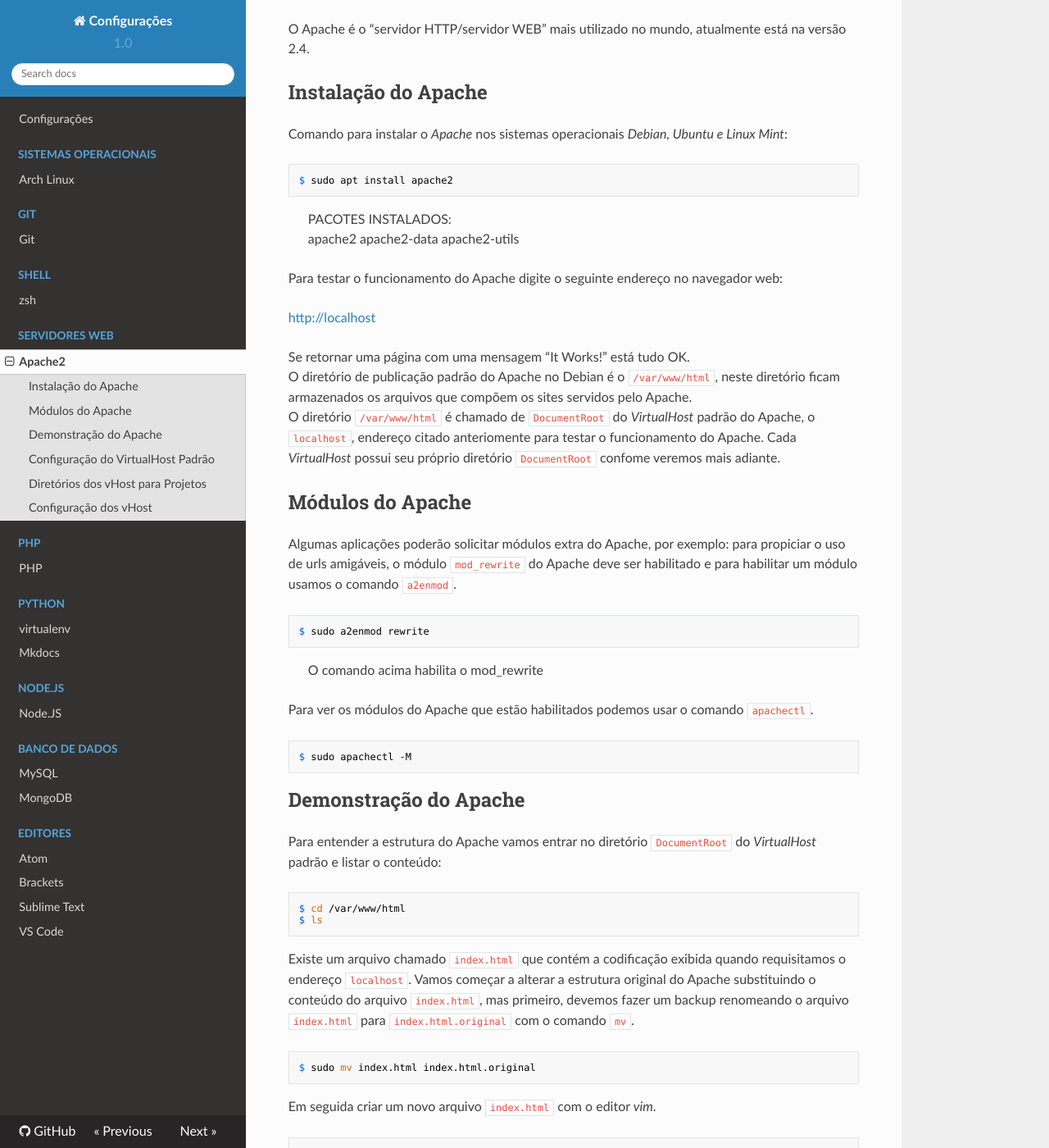
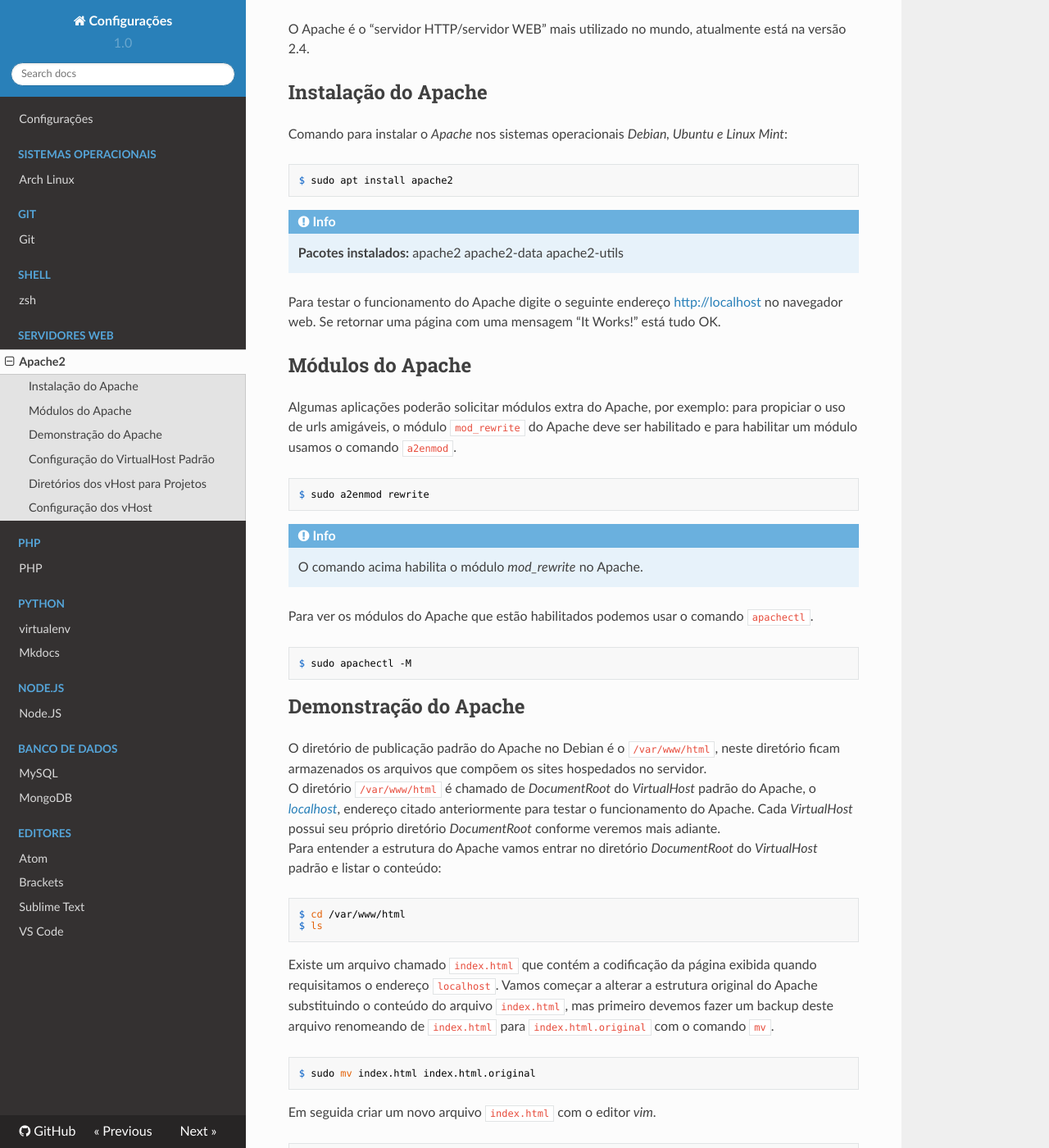
Before and after one commit to getuliovinicius/configuracoes, an MkDocs documentation site: the page built from mds/servidores-web/apache.md, in a window 1280 px wide and 1400 px high, scrolled down 209 px. Shown: the whole window at 82% size. Built offline with MkDocs 1.6.1, drawn with Linux system fonts in a browser that asks for light colours; nearby versions of some CDN libraries; old or Windows-style settings are respelled for this version of MkDocs; some of the changed lines change nothing that is shown; some of the changed text lies outside the part shown.

Commit message:
Apache - versão 1

````diff
--- a/mds/servidores-web/apache.md
+++ b/mds/servidores-web/apache.md
@@ -1,7 +1,7 @@
 Servidor Web Apache2
 ====================
 
-_Versão 1 - atualizada em 01/05/2017_
+_Versão 1 - atualizada em 04/05/2017_
 
 -----
 
@@ -14,17 +14,10 @@ Comando para instalar o _Apache_ nos sistemas operacionais _Debian, Ubuntu e Lin
 ```bash
 $ sudo apt install apache2
 ```
+!!! note "Info"
+	**Pacotes instalados:** apache2 apache2-data apache2-utils
 
-> PACOTES INSTALADOS:
-> apache2 apache2-data apache2-utils
-
-Para testar o funcionamento do Apache digite o seguinte endereço no navegador web:
-
-[http://localhost](http://localhost)
-
-Se retornar uma página com uma mensagem “It Works!” está tudo OK.
-O diretório de publicação padrão do Apache no Debian é o `/var/www/html`, neste diretório ficam armazenados os arquivos que compõem os sites servidos pelo Apache.
-O diretório `/var/www/html` é chamado de `DocumentRoot` do _VirtualHost_ padrão do Apache, o `localhost`, endereço citado anteriomente para testar o funcionamento do Apache. Cada _VirtualHost_ possui seu próprio diretório `DocumentRoot` confome veremos mais adiante.
+Para testar o funcionamento do Apache digite o seguinte endereço [http://localhost](http://localhost) no navegador web. Se retornar uma página com uma mensagem “It Works!” está tudo OK.
 
 ## Módulos do Apache
 
@@ -33,8 +26,8 @@ Algumas aplicações poderão solicitar módulos extra do Apache, por exemplo: p
 ```bash
 $ sudo a2enmod rewrite
 ```
-
-> O comando acima habilita o mod_rewrite
+!!! note "Info"
+	O comando acima habilita o módulo _mod_rewrite_ no Apache.
 
 Para ver os módulos do Apache que estão habilitados podemos usar o comando `apachectl`.
 
@@ -44,14 +37,16 @@ $ sudo apachectl -M
 
 ## Demonstração do Apache
 
-Para entender a estrutura do Apache vamos entrar no diretório `DocumentRoot` do _VirtualHost_ padrão e listar o conteúdo:
+O diretório de publicação padrão do Apache no Debian é o `/var/www/html`, neste diretório ficam armazenados os arquivos que compõem os sites hospedados no servidor.
+O diretório `/var/www/html` é chamado de _DocumentRoot_ do _VirtualHost_ padrão do Apache, o _[localhost](http://localhost)_, endereço citado anteriormente para testar o funcionamento do Apache. Cada _VirtualHost_ possui seu próprio diretório _DocumentRoot_ conforme veremos mais adiante.
+Para entender a estrutura do Apache vamos entrar no diretório _DocumentRoot_ do _VirtualHost_ padrão e listar o conteúdo:
 
 ```bash
 $ cd /var/www/html
 $ ls
 ```
 
-Existe um arquivo chamado `index.html` que contém a codificação exibida quando requisitamos o endereço `localhost`. Vamos começar a alterar a estrutura original do Apache substituindo o conteúdo do arquivo `index.html`, mas primeiro, devemos fazer um backup renomeando o arquivo `index.html` para `index.html.original` com o comando `mv`.
+Existe um arquivo chamado `index.html` que contém a codificação da página exibida quando requisitamos o endereço `localhost`. Vamos começar a alterar a estrutura original do Apache substituindo o conteúdo do arquivo `index.html`, mas primeiro devemos fazer um backup deste arquivo renomeando de `index.html` para `index.html.original` com o comando `mv`.
 
 ```bash
 $ sudo mv index.html index.html.original
@@ -139,7 +134,7 @@ Retire os comentários e acesse novamente o endereço [http://localhost](http://
 
 O apache utiliza a funcionalidade de _VirtualHosts_, a qual permite a manter vários sites ativos simultâneamente, ou seja, vários sites compartilham uma instalação.
 O primeiro passo é a criação da estrutura de diretórios a partir do diretório `/srv`, isto porque segundo a hierarquia de arquivos FHS (que eu não vou explicar, não faz diferença agora), o diretório próprio para instalação de serviços no Linux é o `/srv`.
-Enfim, sobre essa questão, de quando eu fiz o curso de _Sysadmin_ até os dias atuais, as distribuições passaram a configurar o `DocumentRoot` no diretório `/var/www`. Mudar ou não essa configuração não faz muita diferença mas pode ser um bom exercício para entender o funcionamento do Linux.
+Enfim, sobre essa questão, de quando eu fiz o curso de _Sysadmin_ até os dias atuais, as distribuições passaram a configurar o _DocumentRoot_ no diretório `/var/www`. Mudar ou não essa configuração não faz muita diferença mas pode ser um bom exercício para entender o funcionamento do Linux.
 
 ```bash
 $ cd
@@ -168,14 +163,14 @@ $ sudo mv /srv/www/html/index.* .
 $ sudo mv /srv/www/html/style.css .
 ```
 
-Na sequência precisamos definir o usuário `www-data`, que é o usuário sob o qual o serviço Apache é executado, como dono dos arquivos sob o diretório `/srv/www` inclusive o próprio diretório `/srv/www`. Para realizar essa tarefa usamos o comando `chown`:
+Na sequência precisamos definir o usuário _www-data_, que foi criado durante a instalação do Apache para execução do serviço, como usuário dono dos arquivos sob o diretório `/srv/www` inclusive o próprio diretório `/srv/www`. Para realizar essa tarefa usamos o comando `chown`:
 
 ```bash
 $ sudo chown www-data\: /srv/www -R
 ```
 
-Neste momento o servidor Apache, que está em funcionamento, vai exibir uma mensagem de erro, iniciada com "Not Found", não encontrado, devido a alteração do local onde por padrão os arquivos do `DocumentRooot` são instalados.
-Tendo sido realizada a alteração do local dos arquivos referentes ao diretório `DocumentRoot` passamos para a configuração do Apache, acessando o diretório de configuração.
+Neste momento o servidor Apache, que está em funcionamento, vai exibir uma mensagem de erro, iniciada com "Not Found", não encontrado, devido a alteração do local onde por padrão os arquivos do _DocumentRoot_ são instalados.
+Tendo sido realizada a alteração do local dos arquivos referentes ao diretório _DocumentRoot_ passamos para a configuração do Apache, acessando o diretório de configuração.
 
 ```bash
 $ cd /etc/apache2
@@ -204,7 +199,7 @@ Depois de criar o arquivo é preciso adicionar a nova configuração ao Apache c
 $ sudo a2enconf servername
 ```
 
-Após informando o `ServerName` padrão, é preciso informar que mudamos o diretório `DocumentRoot` para que ele volte a fornecer as páginas referentes ao endereço [http://localhost](http://localhost).
+Após informando o `ServerName` padrão, é preciso informar que mudamos o diretório _DocumentRoot_ para que ele volte a fornecer as páginas referentes ao endereço [http://localhost](http://localhost).
 Vamos voltar um diretório com o comando `cd`.
 
 ```bash
@@ -282,7 +277,7 @@ Entrar no diretório `/srv/www/html/app1.local`:
 $ cd /srv/www/html/app1.local/
 ```
 
-Criar os arquivos “index.html” e “style.css”:
+Criar os arquivos `index.html` e `style.css`:
 
 ```bash
 $ sudo vim index.html
@@ -437,10 +432,9 @@ a:active {
 	text-decoration: underline;
 	background-color: transparent
 }
-
 ```
 
-Alterar o proprietário dos diretórios e arquivos em “/srv/www” para o usuário e grupo “www-data”
+Alterar o proprietário dos diretórios e arquivos em `/srv/www` para o usuário e grupo `www-data`:
 
 ```bash
 $ sudo chown www-data\: /srv/www -R
@@ -457,6 +451,8 @@ Criar um arquivo chamado `app1.local.conf` com o conteúdo:
 ```bash
 $ sudo vim /etc/apache2/sites-available/app1.local.conf
 ```
+
+Copiar o conteúdo abaixo para o arquivo:
 
 ```apacheconf
 <VirtualHost *:80>
@@ -485,6 +481,8 @@ Editar o arquivo `app2.local.conf`:
 ```bash
 $ sudo vim /etc/apache2/sites-available/app2.local.conf
 ```
+
+Copiar o conteúdo abaixo para o arquivo:
 
 ```apacheconf
 <VirtualHost *:80>
````
